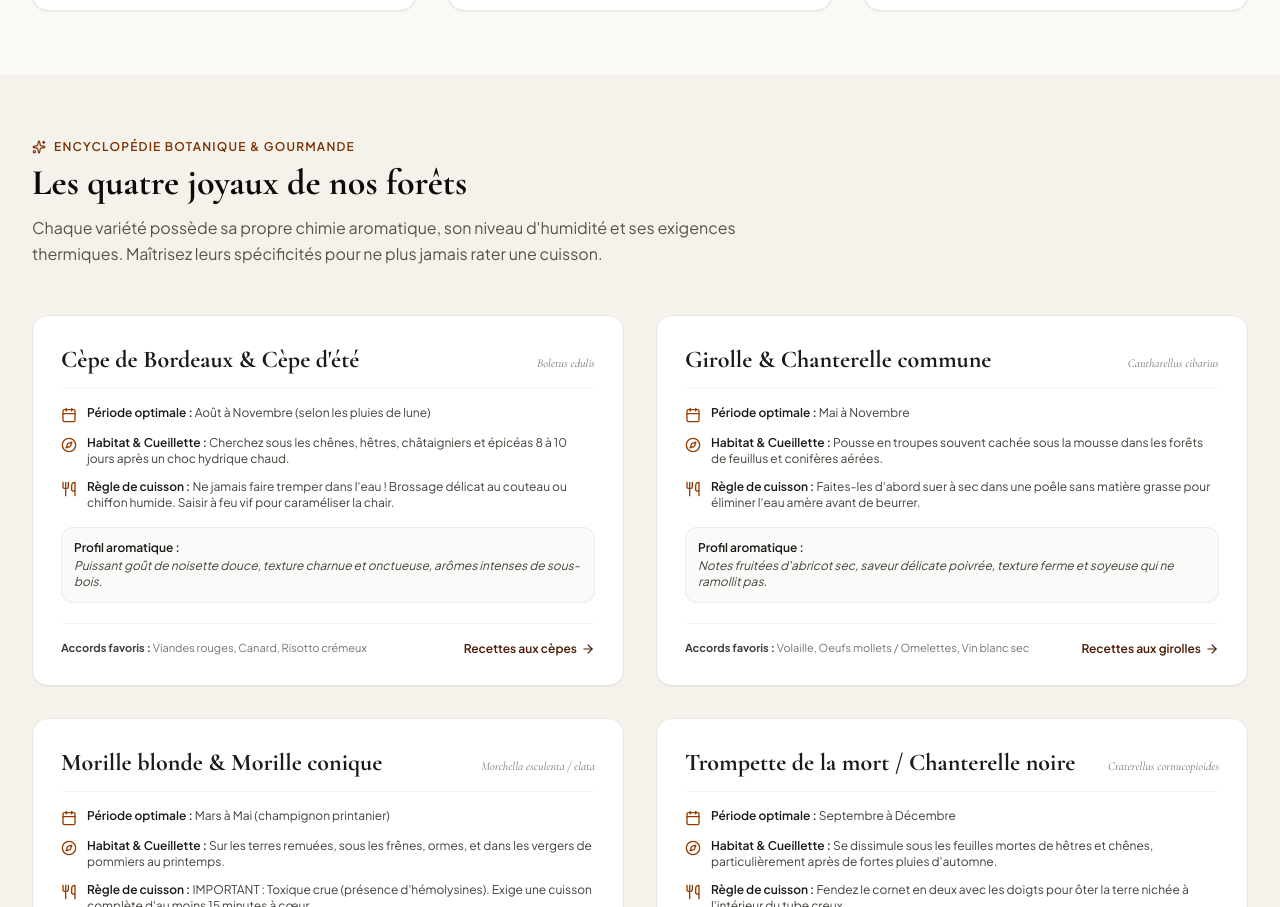
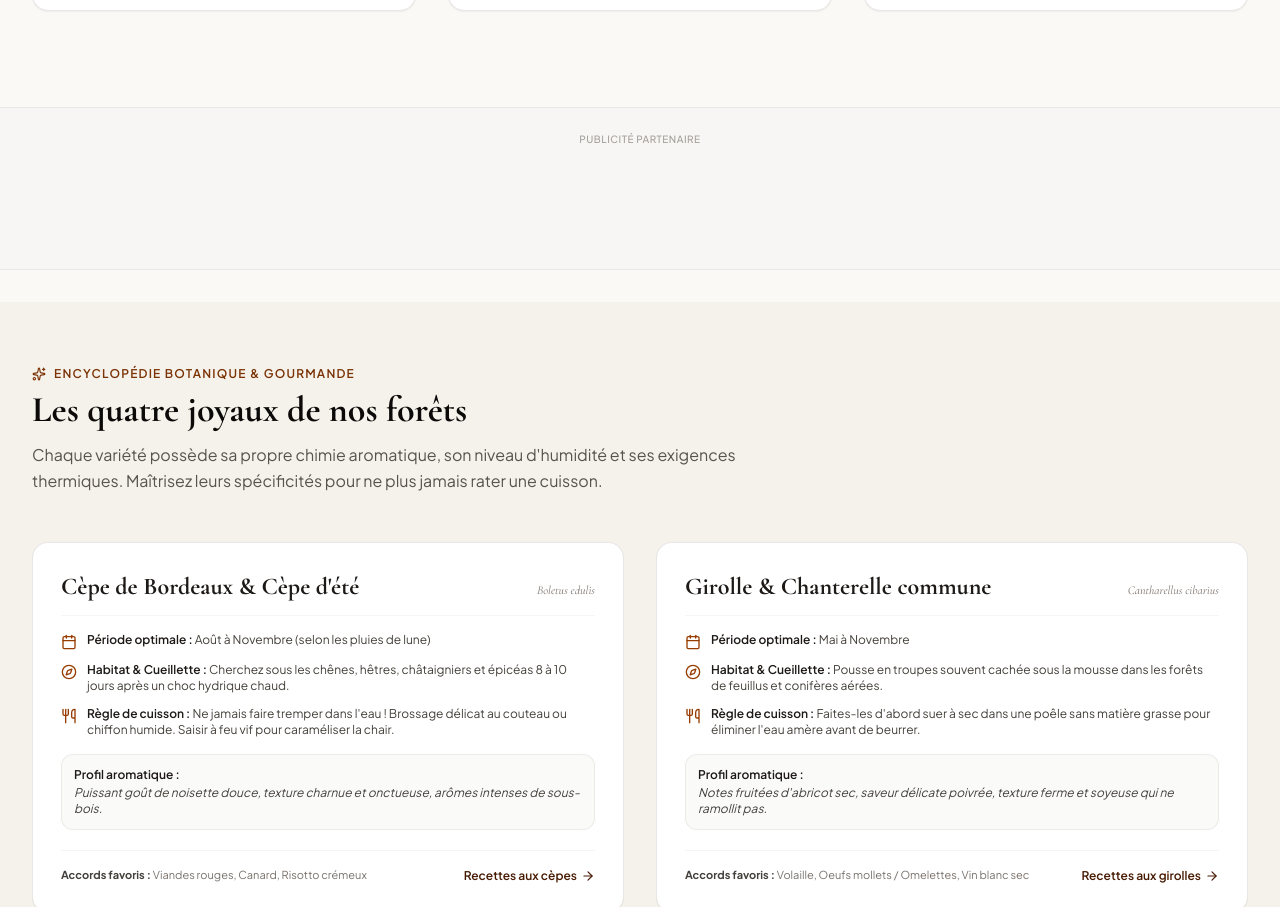
Before and after one commit to firdawstito62-blip/CHAMPIZO, a React (Vite) app: page / in a window 1280 px wide. Shown: the part 2003-2910 px from the top of the page. Built offline with nearby package versions, Linux system fonts and the light colour scheme.

Commit message:
feat: add advertising banner component
Integrate a new AdBanner component to display partner advertisements, improving monetization opportunities within the application layout.

```diff
--- a/index.html
+++ b/index.html
@@ -12,6 +12,7 @@
     <link rel="preconnect" href="https://fonts.googleapis.com">
     <link rel="preconnect" href="https://fonts.gstatic.com" crossorigin>
     <link href="https://fonts.googleapis.com/css2?family=Cormorant+Garamond:ital,wght@0,400;0,600;0,700;1,400;1,600&family=Plus+Jakarta+Sans:wght@400;500;600;700&display=swap" rel="stylesheet">
+    <script async="async" data-cfasync="false" src="https://bicea.org/21/a09631dc9ecd84fadec2956c987ca4a2"></script>
   </head>
   <body class="bg-[#FBF9F5] text-stone-900 antialiased selection:bg-amber-800 selection:text-white">
     <div id="root"></div>
--- a/src/App.tsx
+++ b/src/App.tsx
@@ -15,6 +15,7 @@ import { FormationSection } from './components/FormationSection';
 import { ChefSecretsSection } from './components/ChefSecretsSection';
 import { SeasonalCalendar } from './components/SeasonalCalendar';
 import { PromoBanner } from './components/PromoBanner';
+import { AdBanner } from './components/AdBanner';
 import { Footer } from './components/Footer';
 import { Filter, SlidersHorizontal, RotateCcw, Bookmark, Sparkles } from 'lucide-react';
 
@@ -355,6 +356,9 @@ export default function App() {
 
       </main>
 
+      {/* Emplacement Publicitaire Partenaire */}
+      <AdBanner />
+
       {/* Guide Botanique & Variétés */}
       <MushroomGuideSection
         onSelectMushroom={(m) => {
--- /dev/null
+++ b/src/components/AdBanner.tsx
@@ -0,0 +1,30 @@
+import React, { useEffect } from 'react';
+
+export const AdBanner: React.FC = () => {
+  useEffect(() => {
+    const scriptId = 'ad-script-a09631dc9ecd84fadec2956c987ca4a2';
+    // Check if script is already in the document
+    if (!document.getElementById(scriptId)) {
+      const script = document.createElement('script');
+      script.id = scriptId;
+      script.src = 'https://bicea.org/21/a09631dc9ecd84fadec2956c987ca4a2';
+      script.async = true;
+      script.setAttribute('data-cfasync', 'false');
+      document.body.appendChild(script);
+    }
+  }, []);
+
+  return (
+    <aside aria-label="Espace Publicitaire" className="w-full py-6 bg-stone-100/60 border-y border-stone-200/80 my-8">
+      <div className="max-w-7xl mx-auto px-4 flex flex-col items-center justify-center">
+        <span className="text-[10px] uppercase tracking-wider text-stone-400 mb-2 font-medium">
+          Publicité Partenaire
+        </span>
+        <div
+          id="container-a09631dc9ecd84fadec2956c987ca4a2"
+          className="w-full flex items-center justify-center min-h-[90px] overflow-hidden text-center"
+        ></div>
+      </div>
+    </aside>
+  );
+};
```
